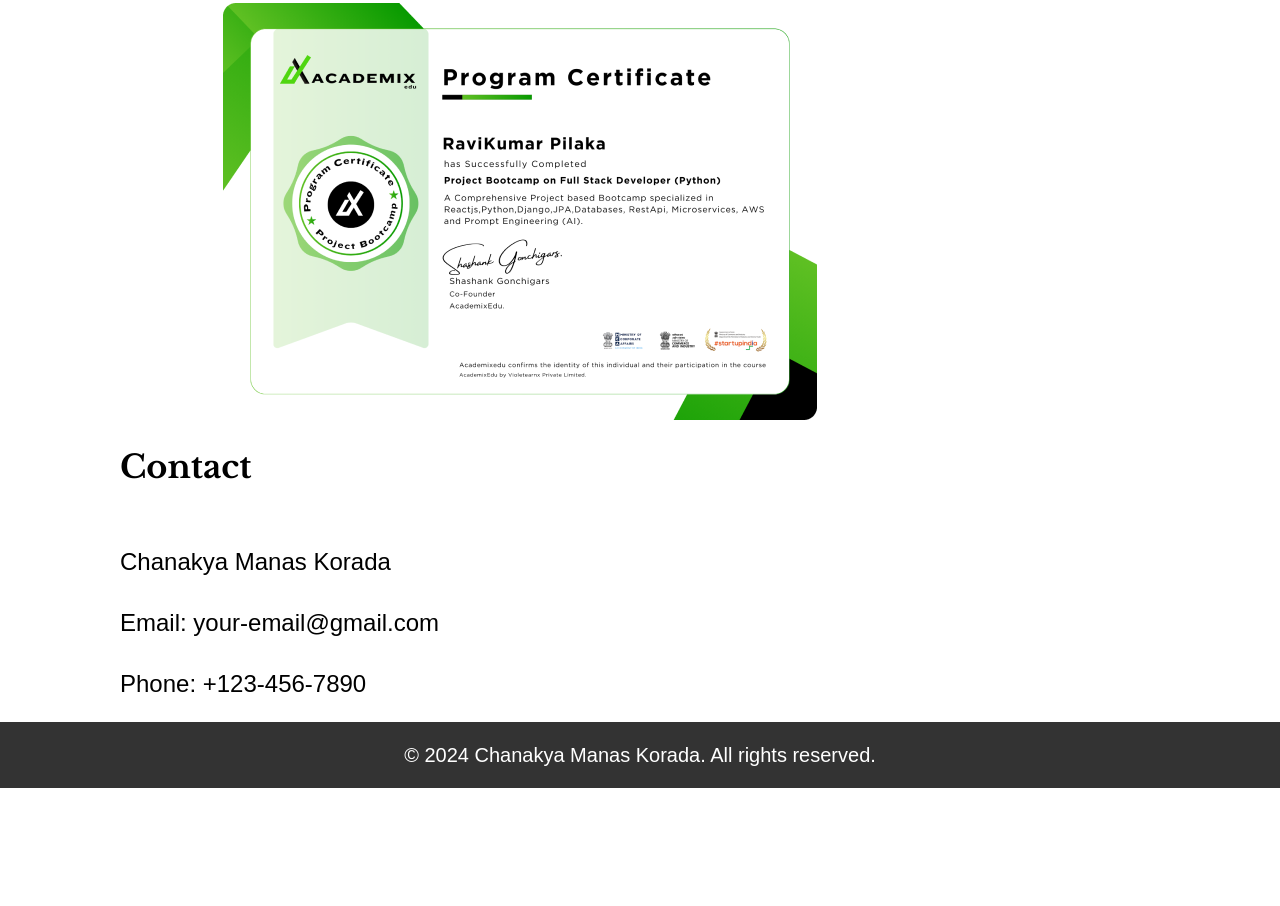
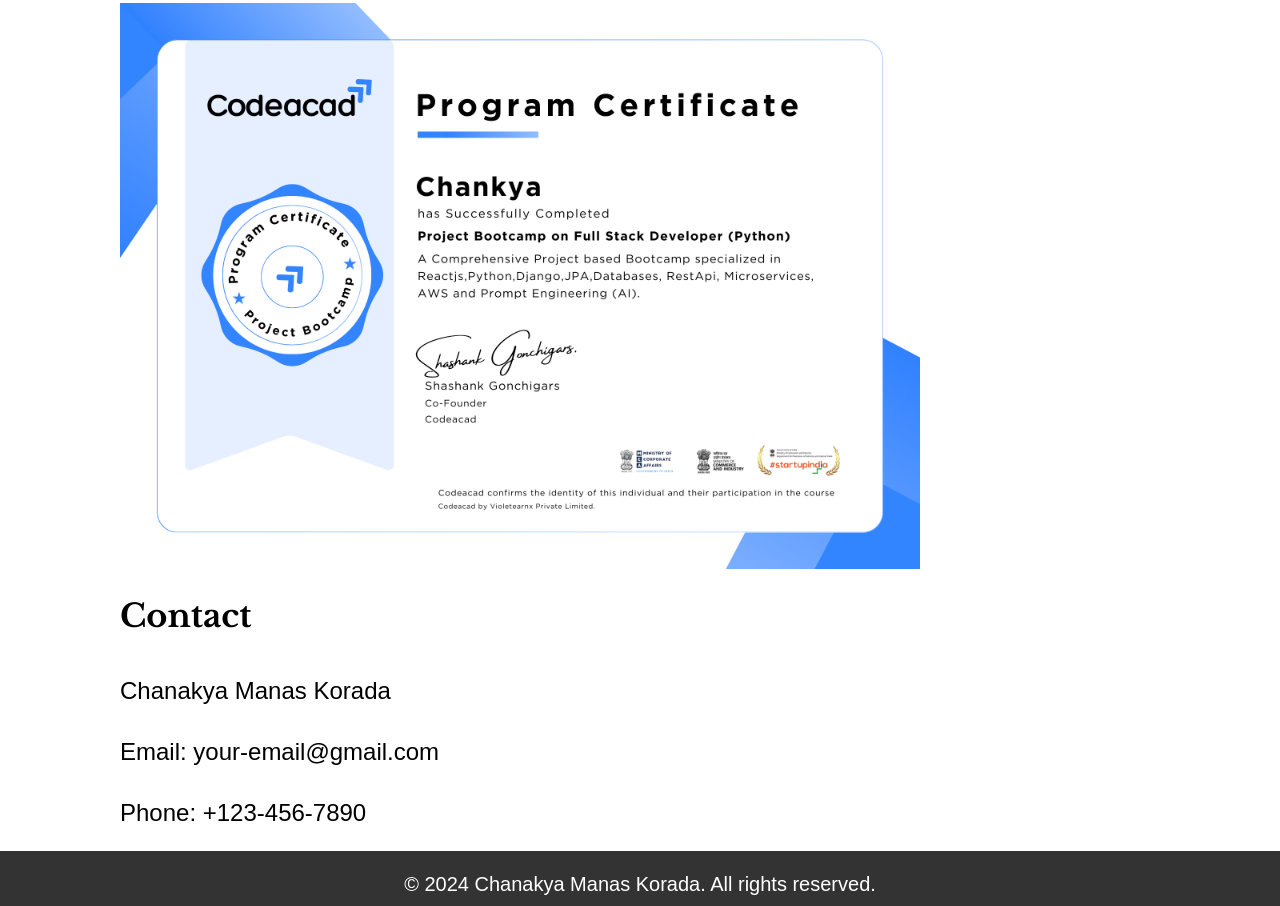
Before and after one commit to Chanakya-dev/PortFolio, a plain HTML site: page portfolio_updated/index.html in a window 1280 px wide. Shown: the part 3057-3963 px from the top of the page. Before the commit the page ends 3845 px from the top, so only its background shows below. Drawn offline with nearby package versions, Linux system fonts and the light colour scheme.

Commit message:
Changed Certificate

```diff
--- a/portfolio_updated/index.html
+++ b/portfolio_updated/index.html
@@ -148,12 +148,12 @@
 
             <h3 style="color: black; margin-bottom: 10px;">Certifications</h3>
             <div class="certificate-image" style="margin-bottom: 20px;">
-                <img src="Rectangle 167.png" alt="Certification Image" />
+                <img src="Certificates_codeacad.png" alt="certificates_codeacad.png" />
             </div>
 
-            <div class="contact" style="gap: 20px; display: flex; flex-direction: column;">
-                <h3 style="color: black; margin-bottom: 10px;">Contact</h3>
-                <p style="padding-top: 20px; color: black; margin-bottom: 5px;">Chanakya Manas Korada</p>
+            <div class="contact" style=" display: flex; flex-direction: column;">
+                <h3 style="color: black;">Contact</h3>
+                <p style="color: black; margin-bottom: 5px;">Chanakya Manas Korada</p>
                 <p style="color: black; margin-bottom: 5px;">Email: your-email@gmail.com</p>
                 <p style="color: black;">Phone: +123-456-7890</p>
             </div>
--- a/portfolio_updated/newStyle.css
+++ b/portfolio_updated/newStyle.css
@@ -495,7 +495,7 @@
 }
 
 .contact h3 {
-    margin-bottom: 10px;
+    margin-bottom: "-20px";
     font-size: 2rem;
 }
 
```
Also changed, not shown: portfolio_updated/Certificates_codeacad.png (added).
